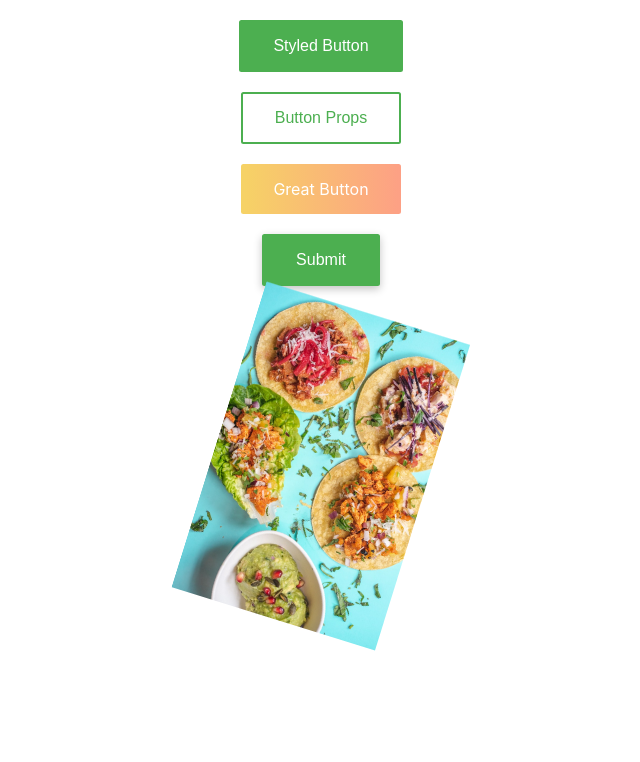
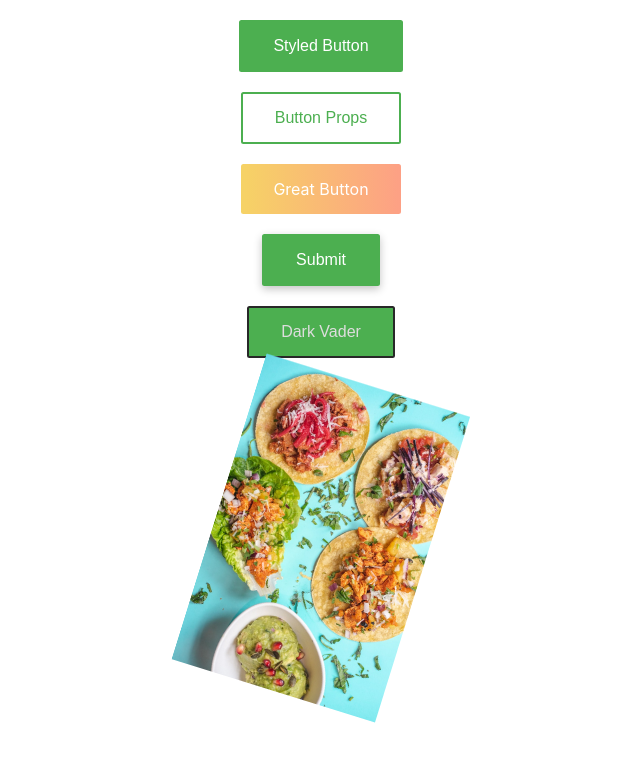
Before and after one commit to sara01rizo/react_styled_components_der_mond_, a React (Create React App) app: page / in a window 1280 px wide. Shown: the top 762 px of the page, without its empty margins (319-959 px from the left). Built offline with nearby package versions, Linux system fonts and the light colour scheme.

Commit message:
Add: StyleComponents theme provider to Dark Vader button

```diff
--- a/src/App.js
+++ b/src/App.js
@@ -1,11 +1,24 @@
-import StyledButton, { GreatButton, SubmitButton } from './components/Button/Button'
+import { ThemeProvider } from 'styled-components';
+import StyledButton, { GreatButton, SubmitButton, DarkButton } from './components/Button/Button'
 import './App.css';
 import './styles.css';
 import  rotationDemo from './images/rotationDemo.jpg';
 import { AnimatedLogo } from './components/Button/Button.styles';
 
+const theme = {
+  dark: {
+    primary: '#282828',
+    text: '#ddd'
+  },
+  light: {
+    primary: '#ddd',
+    text: '#282828'
+  }
+}
+
 function App() {
   return (
+    <ThemeProvider theme={theme}>
       <div className="App">
         {/* <img src={rotationDemo} className="App-logo" alt="rotation-demo" /> */}
         {/* <button>Button</button> */}
@@ -25,11 +38,16 @@ function App() {
           <br />
         </div>
         <SubmitButton>Submit</SubmitButton>
+          <br />
+          <br />
+        <DarkButton>Dark Vader</DarkButton>
+        <br />
         <div>
           <br />
           <AnimatedLogo src={rotationDemo}/>
         </div>
       </div>
+    </ThemeProvider>
   );
 }
 
--- a/src/components/Button/Button.js
+++ b/src/components/Button/Button.js
@@ -1,4 +1,4 @@
-import { StyledButton, GreatButton, SubmitButton } from './Button.styles'
+import { StyledButton, GreatButton, SubmitButton, DarkButton  } from './Button.styles'
 
 export default StyledButton
-export { GreatButton, SubmitButton }
+export { GreatButton, SubmitButton, DarkButton }
--- a/src/components/Button/Button.styles.js
+++ b/src/components/Button/Button.styles.js
@@ -49,4 +49,11 @@ export const AnimatedLogo = styled.img`
     animation: ${rotate} infinite 10s linear;
 `
 
+export const DarkButton = styled(StyledButton)`
+    border: 2px solid ${props => props.theme.dark.primary};
+    color: ${(props) => props.theme.dark.text};
+    background-color: 2px solid ${(props) => props.theme.dark.primary
+    }
+`
+
 // attr can accept props in a function
```
Lines whose indentation alone changed are shown as unchanged.
